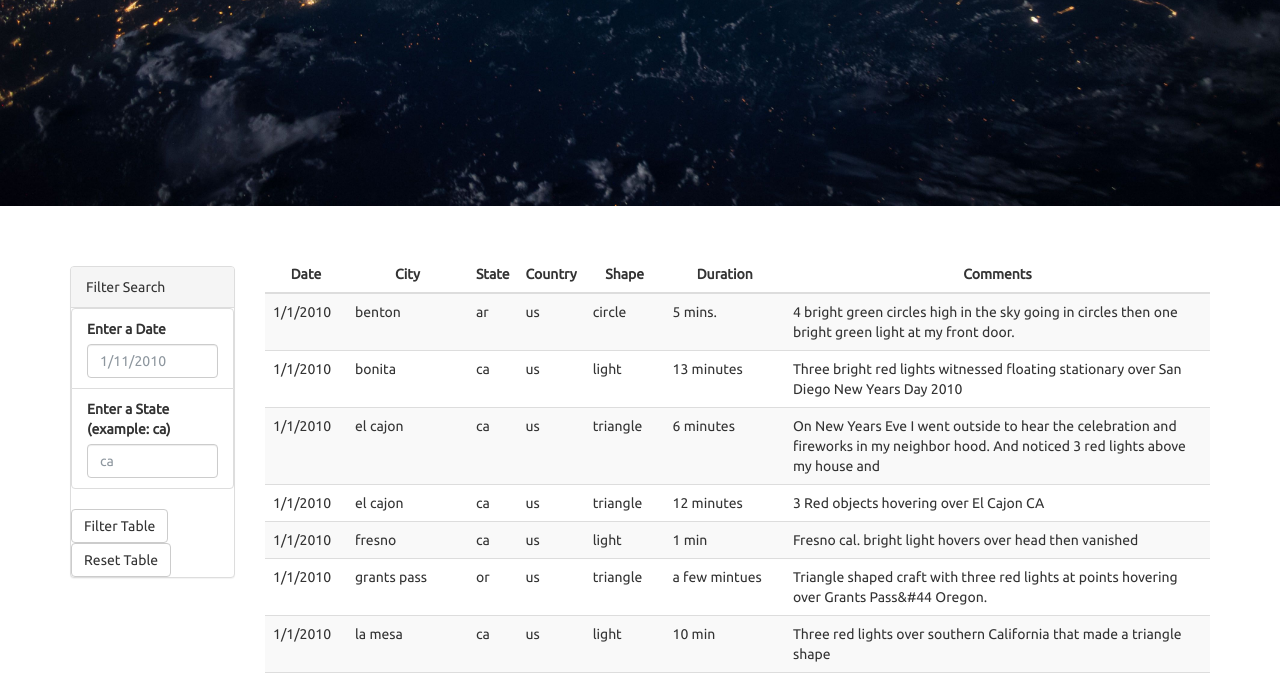
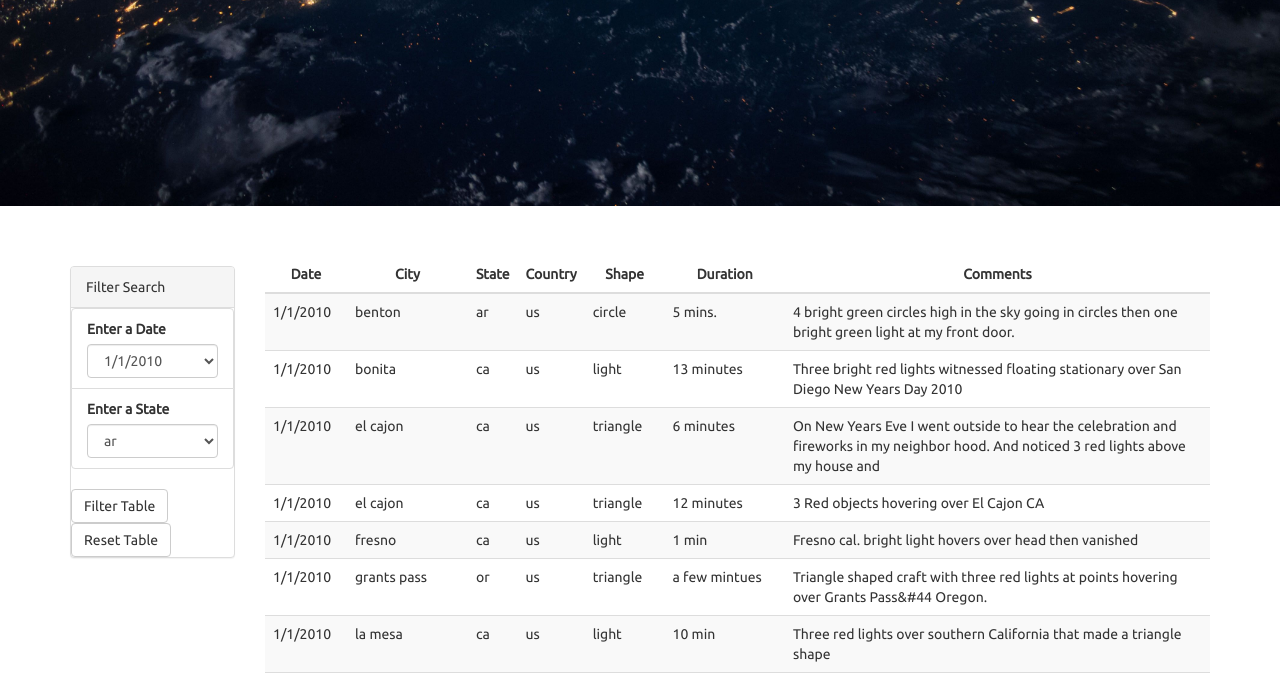
Before and after one commit to bbeck0744/javascript-challenge, a plain HTML site: page UFO-level-2/index.html in a window 1280 px wide. Shown: the part 406-1089 px from the top of the page. Drawn offline with nearby package versions, Linux system fonts and the light colour scheme.

Commit message:
Updated homework

```diff
--- a/UFO-level-2/index.html
+++ b/UFO-level-2/index.html
@@ -37,12 +37,63 @@
                     <ul class="list-group" id="filters">
                       <li class="filter list-group-item">
                         <label for="date">Enter a Date</label>
-                        <input class="form-control" id="datetime" type="text" placeholder="1/11/2010">
+                        <select class="form-control" id="datetime" type="text" placeholder="1/11/2010">
+                        <option>1/1/2010</option>
+                        <option>1/2/2010</option>
+                        <option>1/3/2010</option>
+                        <option>1/4/2010</option>
+                        <option>1/5/2010</option>
+                        <option>1/6/2010</option>
+                        <option>1/7/2010</option>
+                        <option>1/8/2010</option>
+                        <option>1/9/2010</option>
+                        <option>1/10/2010</option>
+                        <option>1/11/2010</option>
+                        <option>1/12/2010</option>
+                        <option>1/13/2010</option>
+                        </select>
                       </li>
                       <li class="filter list-group-item">
-                        <label for="state">Enter a State (example: ca)</label>
-                        <input class="form-control" id="state" type="text" placeholder="ca">
-                      </li>
+                        <label for="state">Enter a State</label>
+                        <select class="form-control" id="state" type="text" placeholder="ca">
+                          <option>ar</option>
+                          <option>ca</option>
+                          <option>or</option>
+                          <option>az</option>
+                          <option>ky</option>
+                          <option>mo</option>
+                          <option>ak</option>
+                          <option>fl</option>
+                          <option>co</option>
+                          <option>wi</option>
+                          <option>ma</option>
+                          <option>nm</option>
+                          <option>nc</option>
+                          <option>al</option>
+                          <option>oh</option>
+                          <option>ga</option>
+                          <option>ny</option>
+                          <option>va</option>
+                          <option>tx</option>
+                          <option>ia</option>
+                          <option>in</option>
+                          <option>nj</option>
+                          <option>nh</option>
+                          <option>sc</option>
+                          <option>ct</option>
+                          <option>on</option>
+                          <option>tn</option>
+                          <option>wa</option>
+                          <option>mi</option>
+                          <option>md</option>
+                          <option>la</option>
+                          <option>ks</option>
+                          <option>wv</option>
+                          <option>pa</option>
+                          <option>ms</option>
+                          </select>
+                        </li>
+
                     </ul>
 
                   </div>
--- a/UFO-level-2/static/js/app.js
+++ b/UFO-level-2/static/js/app.js
@@ -1,9 +1,9 @@
 // from data.js
 var tableData = data;
+//selects the body of the table
 var tbody = d3.select("tbody");
 
-// YOUR CODE HERE!
-
+// creates the original data table that is displayed
 data.forEach(function(tableData) {
     console.log(tableData);
     var row = tbody.append("tr");
@@ -18,7 +18,7 @@ data.forEach(function(tableData) {
 
 
 
-
+ // This button filters based on the state and date dropdown menus
 var button = d3.select("#filter-btn");
 button.on("click", function() {
     tbody.html("")
@@ -34,19 +34,20 @@ button.on("click", function() {
     var filteredData = data.filter(subset => subset.datetime === inputDateValue);
     var filteredData = filteredData.filter(subset => subset.state === inputStateValue);
 
+    // uses the filtered dataset
     filteredData.forEach(function(filteredTableData) {
       console.log(filteredTableData);
       var row = tbody.append("tr");
       Object.entries(filteredTableData).forEach(function([key, value]) {
         console.log(key, value);
         // Append a cell to the row for each value
-        // in the weather report object
         var cell = row.append("td");
         cell.text(value);
       });
     });
   });
 
+  // This button resets to the original table
   var button = d3.select("#filter-btn-reset");
   button.on("click", function() {
     tbody.html("")
@@ -56,7 +57,6 @@ button.on("click", function() {
       Object.entries(tableData).forEach(function([key, value]) {
         console.log(key, value);
         // Append a cell to the row for each value
-        // in the weather report object
         var cell = row.append("td");
         cell.text(value);
       });
@@ -69,20 +69,3 @@ const distinctCity = [...new Set(data.map(x => x.city))];
 const distinctState = [...new Set(data.map(x => x.state))];
 const distinctCountry = [...new Set(data.map(x => x.country))];
 const distinctShape = [...new Set(data.map(x => x.shape))];
-
-
-console.log(distinctDates)
-console.log(distinctCity)
-console.log(distinctState)
-console.log(distinctCountry)
-console.log(distinctShape)
-
-var state = d3.select("#state");
-
-for(var i = 0; i < distinctState.length; i++) {
-  var option = document.createElement("OPTION"),
-  txt = document.createTextNode(distinctState[i]);
-  option.appendChild(txt);
-  option.setAttribute("value",distinctState[i]);
-  select.insertBefore(option,select.lastChild);
-};
```
